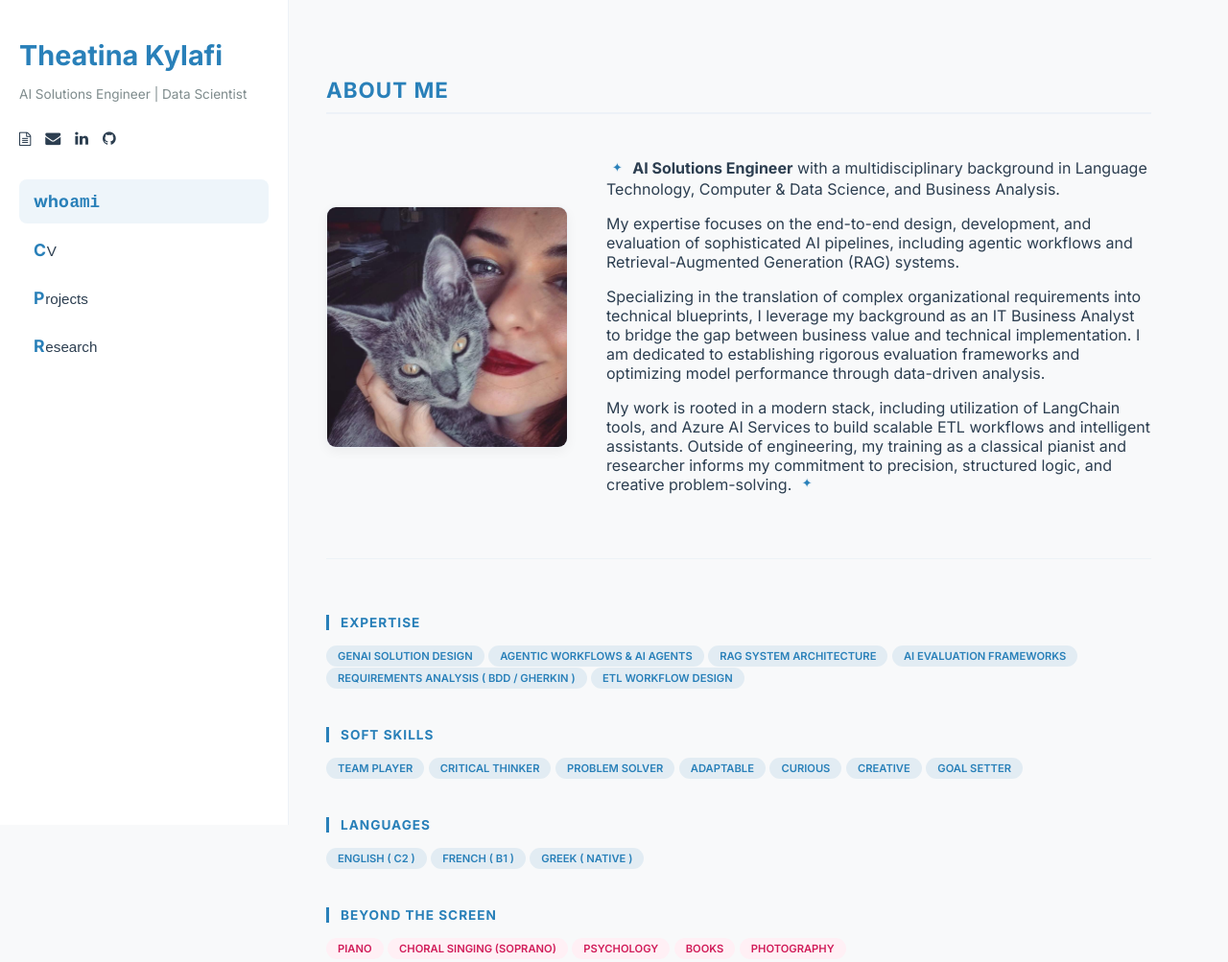
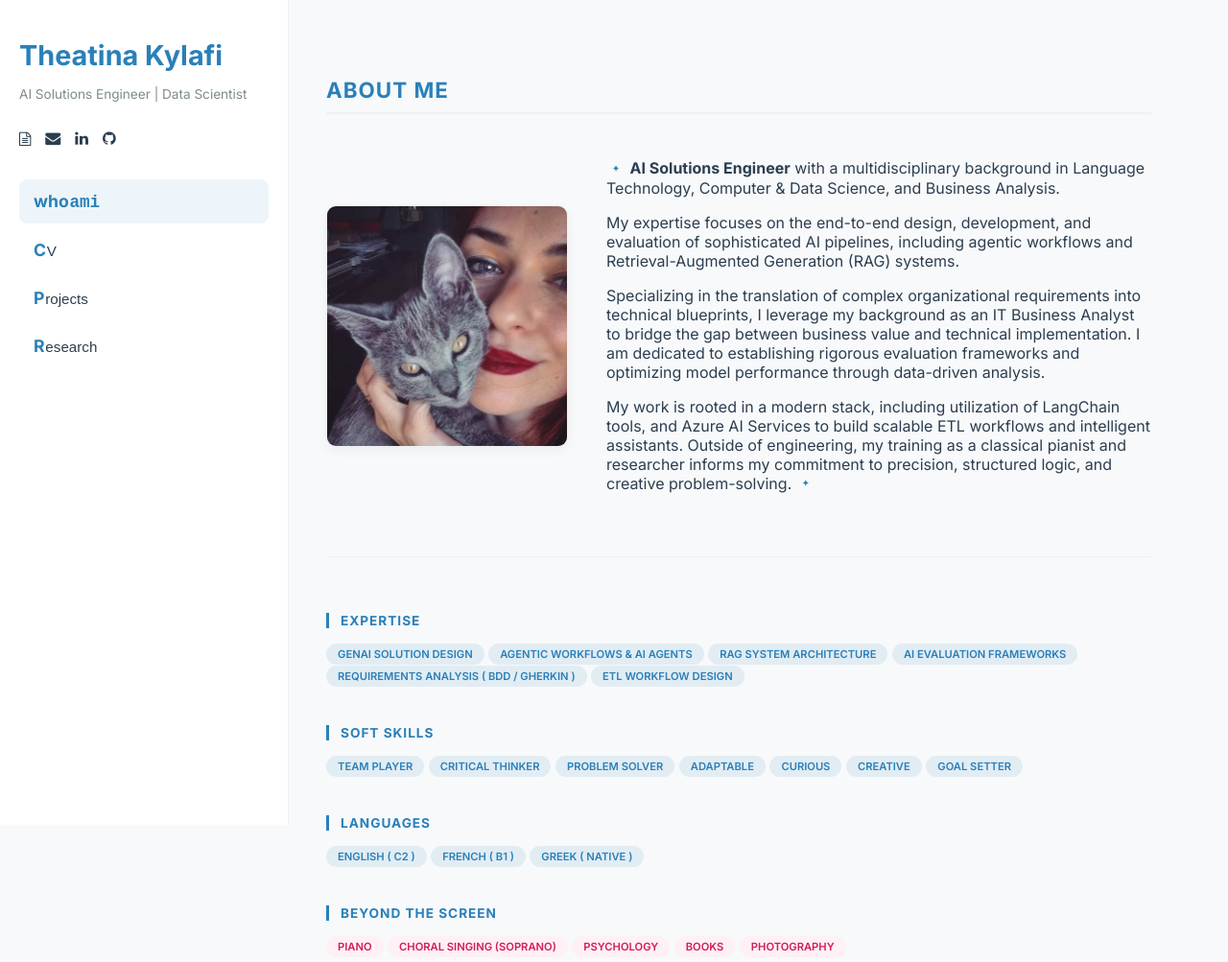
Before and after one commit to theatina/theatina.github.io, a plain HTML site: page index.html in a window 1280 px wide. Shown: the whole page at 96% size. Drawn offline with Linux system fonts and the light colour scheme.

Commit message:
style: adjust star separator size

```diff
--- a/css/style.css
+++ b/css/style.css
@@ -166,8 +166,8 @@ main section h3,
 
 /* Tech Stack - Star Separator config */
 .small-sep {
-    font-size: 0.8rem;    /* Makes the star smaller */
-    padding: 0px 6px 5px 6px;       /* Adds space on both sides */
+    font-size: 0.6rem;    /* Makes the star smaller */
+    padding: 2px 6px 5px 6px;       /* Adds space on both sides */
     vertical-align: middle;
     display: inline-block;
     color: var(--accent); /* Keeps the accent color consistent */
```
